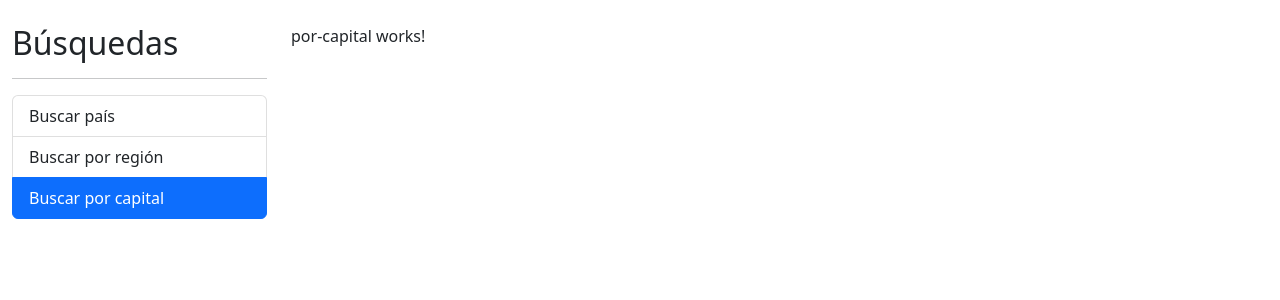
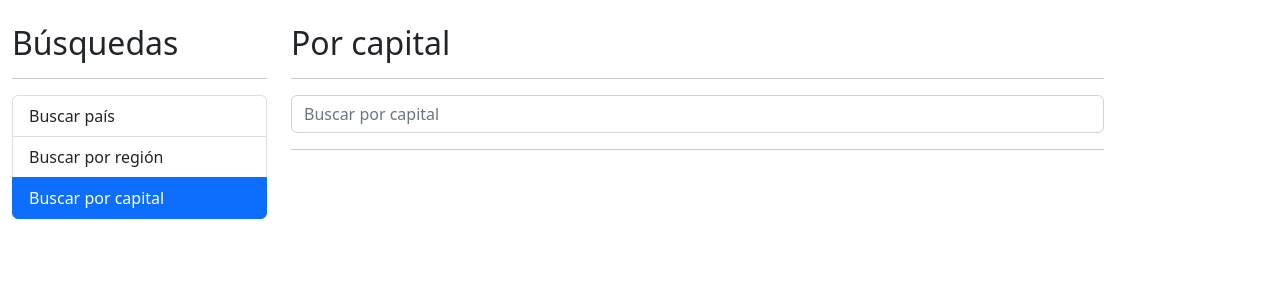
Before and after one commit to sergitxu/03-paisesApp, an Angular app: page /capital in a window 1280 px wide. Shown: the top 300 px of the page. Built offline with nearby package versions, Linux system fonts and the light colour scheme.

Commit message:
Add buscar por pais

```diff
--- a/src/app/pais/components/pais-input/pais-input.component.html
+++ b/src/app/pais/components/pais-input/pais-input.component.html
@@ -1,4 +1,4 @@
 <form autocomplete="off" (ngSubmit)="buscar()">
-    <input type="text" name="termino" placeholder="buscar país..." class="form-control" [(ngModel)]="termino"
+    <input type="text" name="termino" [placeholder]="placeholder" class="form-control" [(ngModel)]="termino"
         (input)="teclaPresionada()">
 </form>
--- a/src/app/pais/components/pais-input/pais-input.component.ts
+++ b/src/app/pais/components/pais-input/pais-input.component.ts
@@ -1,4 +1,4 @@
-import { Component, EventEmitter, OnInit, Output } from '@angular/core';
+import { Component, EventEmitter, Input, OnInit, Output } from '@angular/core';
 import { debounceTime, Subject } from 'rxjs';
 
 
@@ -12,6 +12,8 @@
 
   @Output() onEnter: EventEmitter<string> = new EventEmitter();
   @Output() onDebounce: EventEmitter<string> = new EventEmitter();
+
+  @Input() placeholder: string = "";
 
   debouncer: Subject<string> = new Subject();
 
--- a/src/app/pais/components/pais-tabla/pais-tabla/pais-tabla.component.html
+++ b/src/app/pais/components/pais-tabla/pais-tabla/pais-tabla.component.html
@@ -16,7 +16,7 @@
             <td>
                 <img [src]="pais.flags.png" class="small-flag" alt="">
             </td>
-            <td>{{pais.name.common}}</td>
+            <td>{{pais.capital}}, {{pais.name.common}}</td>
             <td>{{pais.population | number}}</td>
             <td>
                 <a [routerLink]="['/pais', pais.cca2]">Ver...</a>
--- a/src/app/pais/pages/por-capital/por-capital.component.html
+++ b/src/app/pais/pages/por-capital/por-capital.component.html
@@ -1 +1,20 @@
-<p>por-capital works!</p>
+<h2>Por capital</h2>
+<hr>
+
+<div class="row">
+    <div class="col">
+        <app-pais-input (onEnter)="buscar( $event )" placeholder="Buscar por capital"></app-pais-input>
+    </div>
+</div>
+
+<hr>
+
+<div *ngIf="hayError" class="alert alert-danger">
+    No se encontró nada con el término <i>{{termino}}</i>.
+</div>
+
+<div *ngIf="paises.length > 0" class="row">
+    <div class="col">
+        <app-pais-tabla [paises]=paises></app-pais-tabla>
+    </div>
+</div>
--- a/src/app/pais/pages/por-capital/por-capital.component.ts
+++ b/src/app/pais/pages/por-capital/por-capital.component.ts
@@ -1,4 +1,6 @@
-import { Component, OnInit } from '@angular/core';
+import { Component } from '@angular/core';
+import { Country } from '../../interfaces/pais.interface';
+import { PaisService } from '../../services/pais.service';
 
 @Component({
   selector: 'app-por-capital',
@@ -6,11 +8,27 @@
   styles: [
   ]
 })
-export class PorCapitalComponent implements OnInit {
+export class PorCapitalComponent {
+  termino: string = '';
+  hayError: boolean = false;
+  paises: Country[] = [];
 
-  constructor() { }
+  constructor(private paisService: PaisService) { console.log(this.paises); }
 
-  ngOnInit(): void {
+
+  buscar(termino: string) {
+    this.hayError = false;
+    this.termino = termino;
+
+    this.paisService.buscarCapital(termino)
+      .subscribe({
+        next: (paises) => {
+          this.paises = paises;
+        },
+        error: (e) => {
+          this.hayError = true;
+          this.paises = [];
+        }
+      });
   }
-
 }
--- a/src/app/pais/pages/por-pais/por-pais.component.html
+++ b/src/app/pais/pages/por-pais/por-pais.component.html
@@ -1,10 +1,10 @@
 <h2>Por país</h2>
 <hr>
 
-
 <div class="row">
     <div class="col">
-        <app-pais-input (onEnter)="buscar( $event )" (onDebounce)="sugerencias( $event )"></app-pais-input>
+        <app-pais-input (onEnter)="buscar( $event )" (onDebounce)="sugerencias( $event )"
+            placeholder="Buscar por país"></app-pais-input>
     </div>
 </div>
 
--- a/src/app/pais/pages/por-pais/por-pais.component.ts
+++ b/src/app/pais/pages/por-pais/por-pais.component.ts
@@ -23,7 +23,6 @@
     this.paisService.buscarPais(termino)
       .subscribe({
         next: (paises) => {
-          console.log(paises);
           this.paises = paises;
         },
         error: (e) => {
--- a/src/app/pais/services/pais.service.ts
+++ b/src/app/pais/services/pais.service.ts
@@ -13,11 +13,13 @@
   constructor(private http: HttpClient) { }
 
   buscarPais(termino: string): Observable<Country[]> {
+    const url = `${this.apiUrl}/name/${termino}`;
+    return this.http.get<Country[]>(url);
+  }
 
-    const url = `${this.apiUrl}/name/${termino}`;
-
+  buscarCapital(termino: string): Observable<Country[]> {
+    const url = `${this.apiUrl}/capital/${termino}`;
     return this.http.get<Country[]>(url);
-
   }
 
 }
```
